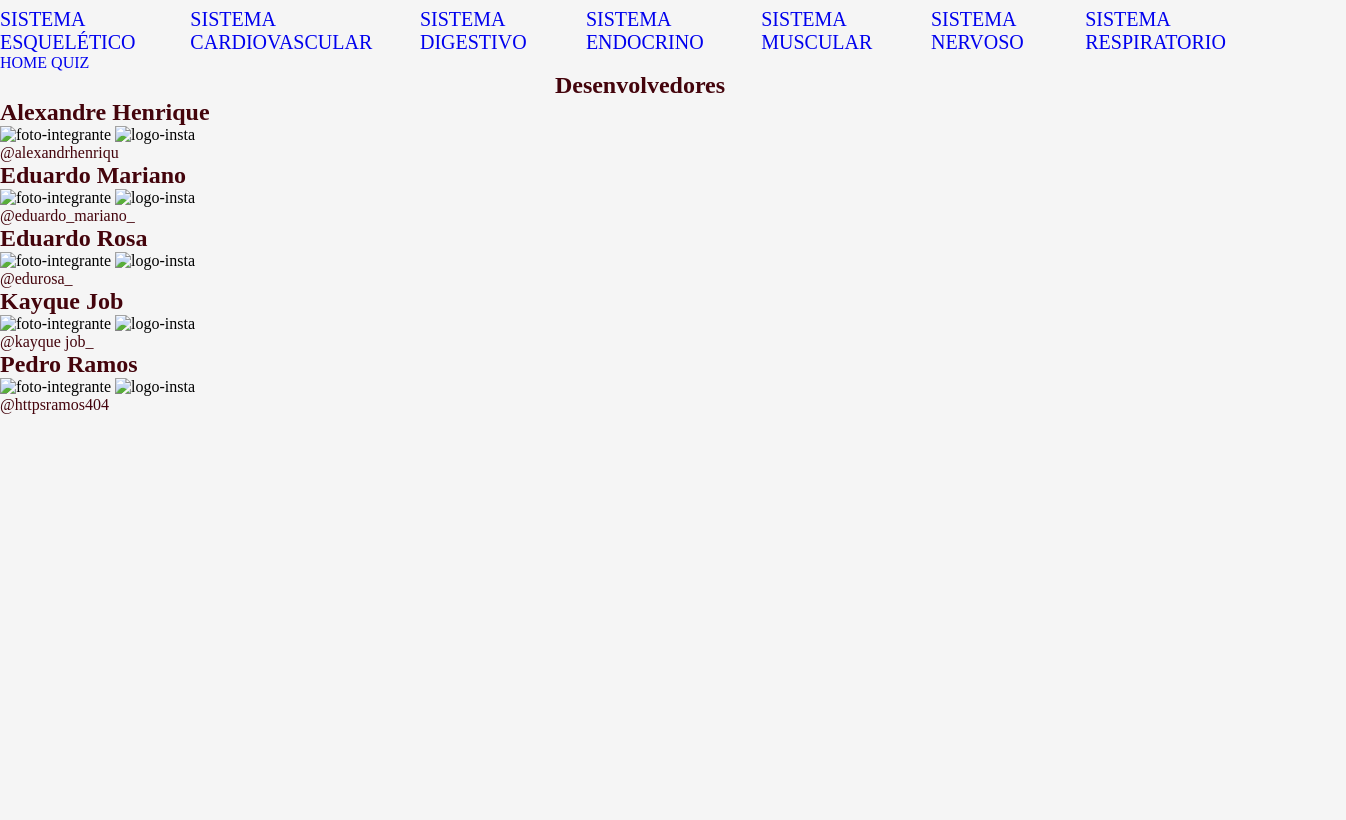
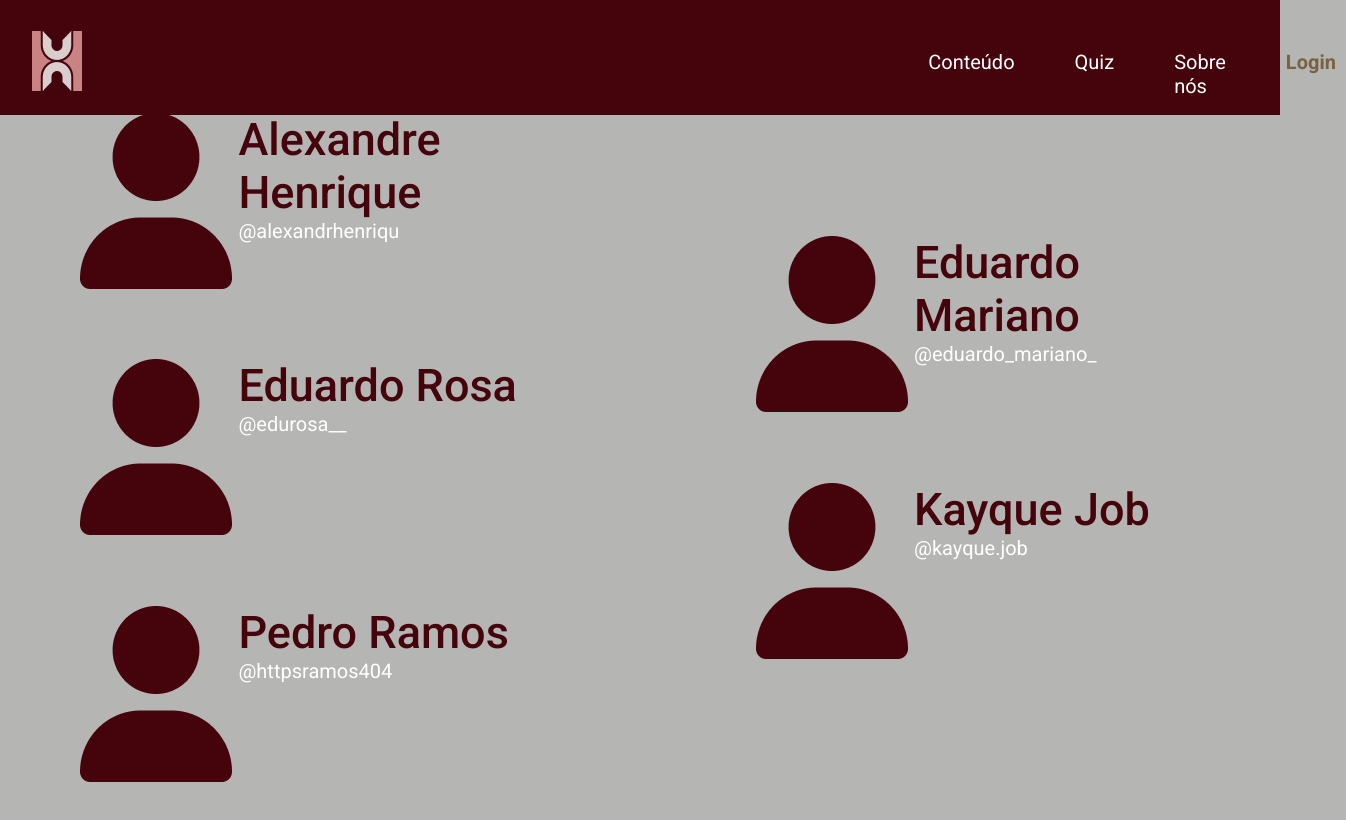
Before and after one commit to EduardoMVasconcelos/EDUTEC, a plain HTML site: page EDUTEC/PG-SOBRE/index.html in a window 1280 px wide. Shown: the whole page, 1346 px wide, since content can reach past the window. Drawn offline with Linux system fonts and the light colour scheme.

Commit message:
primeiro commit da pagina sobre nos

```diff
--- a/EDUTEC/PG-SOBRE/index.html
+++ b/EDUTEC/PG-SOBRE/index.html
@@ -3,64 +3,104 @@
 <head>
     <meta charset="UTF-8">
     <meta name="viewport" content="width=device-width, initial-scale=1.0">
+    <link rel="preconnect" href="https://fonts.googleapis.com">
+    <link rel="preconnect" href="https://fonts.gstatic.com" crossorigin>
+    <link
+        href="https://fonts.googleapis.com/css2?family=Roboto:ital,wght@0,100;0,300;0,400;0,500;0,700;0,900;1,100;1,300;1,400;1,500;1,700;1,900&display=swap"
+        rel="stylesheet">
     <link rel="stylesheet" href="style.css">
+    <link rel="stylesheet" href="../CSS/header.css">
     <title>BIOTEC</title>
 </head>
 <body>
     <header>
-        <div>
+        <a href="../PG-INICIAL/index.html"><img src="../images/Logo do site.png" alt="Logo do site" id="site-logo"></a>
+        <div class="navs">
+
+            <div class="conteudo-dropdown">
+
+                <p id="content-p">Conteúdo</p>
+                <div class="content">
                     <nav>
-                <ul class="sistemas">
-                    <li><a href="../PG-ESQUELETO/index.html">Sistema Esquelético</a></li>
-                    <li><a href="../PG-CARDIOVASCULAR/index.html">Sistema Cardiovascular</a></li>
-                    <li><a href="../PG-DIGESTIVO/index.html">Sistema Digestivo</a></li>
-                    <li><a href="../PG-ENDOCRINO/index.html">Sistema Endocrino</a></li>
-                    <li><a href="../PG-MUSCULO/index.html">Sistema Muscular</a></li>
-                    <li><a href="../PG-NERVOSO/index.html">Sistema Nervoso</a></li>
-                    <li><a href="../PG-RESPIRATORIO/index.html">Sistema Respiratorio</a></li>
+                        <ul>
+                            <li><a href="../HTML/ESQUELETO.html">Sistema Esquelético</a></li>
+                            <li><a href="../HTML/MUSCULO.html">Sistema Muscular</a></li>
+                            <li><a href="../HTML/NERVOSO.html">Sistema Nervoso</a></li>
+                            <li><a href="../HTML/CARDIOVASCULAR.html">Sistema Cardiovascular</a></li>
+                            <li><a href="../HTML/RESPIRATORIO.html">Sistema Respiratório</a></li>
+                            <li><a href="../HTML/DIGESTIVO.html">Sistema Digestivo</a></li>
+                            <li><a href="../HTML/ENDOCRINO.html">Sistema Endócrino</a></li>
                         </ul>
-            <a href="../PG-INICIAL/index.html">HOME</a>
-            <a href="../PG-QUIZ/./inicio-Q/index.html">QUIZ</a>
                     </nav>
+                </div>
+
+            </div>
+
+            <div class="quiz-nav">
+                <nav>
+                    <a href="#">Quiz</a>
+                </nav>
+            </div>
+
+            <div class="sobre-nos-nav">
+                <nav>
+                    <a href="#">Sobre nós</a>
+                </nav>
+            </div>
+            <nav>
+                <a href="#" id="login-a">Login</a>
+            </nav>
+
         </div>
     </header>
 
-    <section>
-        <h1>Desenvolvedores</h1>
-
-        <div>
+    <section class="pg">
+        <div class="left">
+            <div class="icon">
+                <img src="../images/Perfil - Icon.png" alt="icone de pessoa">
+                <div class="text">
                     <h2>Alexandre Henrique</h2>
-            <img src="" alt="foto-integrante">
-            <img src="" alt="logo-insta">
-            <p>@alexandrhenriqu</p>
+                    <a href="">@alexandrhenriqu</a>
                 </div>
 
-        <div>
-            <h2>Eduardo Mariano</h2>
-            <img src="" alt="foto-integrante">
-            <img src="" alt="logo-insta">
-            <p>@eduardo_mariano_</p>
             </div>
 
-        <div>
+            <div class="icon">
+                <img src="../images/Perfil - Icon.png" alt="icone de pessoa">
+                <div class="text">
                     <h2>Eduardo Rosa</h2>
-            <img src="" alt="foto-integrante">
-            <img src="" alt="logo-insta">
-            <p>@edurosa_</p>
+                    <a href="">@edurosa__</a>
+                </div>
             </div>
 
-        <div>
-            <h2>Kayque Job</h2>
-            <img src="" alt="foto-integrante">
-            <img src="" alt="logo-insta">
-            <p>@kayque job_</p>
+            <div class="icon">
+                <img src="../images/Perfil - Icon.png" alt="icone de pessoa">
+                <div class="text">
+                    <h2>Pedro Ramos</h2>
+                    <a href="">@httpsramos404</a>
                 </div>
 
-        <div>
-            <h2>Pedro Ramos</h2>
-            <img src="" alt="foto-integrante">
-            <img src="" alt="logo-insta">
-            <p>@httpsramos404</p>
+            </div>
+        </div>
+
+        <div class="right">
+            <div class="icon">
+                <img src="../images/Perfil - Icon.png" alt="icone de pessoa">
+                <div class="text">
+                    <h2>Eduardo Mariano</h2>
+                    <a href="">@eduardo_mariano_</a>
+                </div>
+
+            </div>
+
+            <div class="icon">
+                <img src="../images/Perfil - Icon.png" alt="icone de pessoa">
+                <div class="text">
+                    <h2>Kayque Job</h2>
+                    <a href="">@kayque.job</a>
+                </div>
+
+            </div>
         </div>
     </section>
 </body>
--- a/EDUTEC/PG-SOBRE/style.css
+++ b/EDUTEC/PG-SOBRE/style.css
@@ -2,45 +2,45 @@
     margin: 0;
     padding: 0;
     box-sizing: border-box;
-    background-color: var(--cinza-claro);
-}
-
-h1 {
-    text-align: center;
-    justify-content: center;
-}
-
-h1, h2 {
-    color: var(--vermelho);
-}
-
-ul {
-    color: var(--branco);
 }
 
 :root {
-    --cinza: #131311;
-    --branco: #E4DEDF;
-    --rosa: #CA8383;
-    --vermelho: #44040C;
-    --amarelo: #776342;
-    --cinza-claro: #F5F5F5;
+    --text-color: #45040C;
+    --bg-color: #B5B5B4;
 }
 
-.sistemas {
-    margin-top: 0.5rem;
-    display: flex;
-    justify-content: center;
-    text-transform: uppercase;
-    font-size: 20px;
-    color: black;
-    list-style-type: none;
+body {
+    background-color: var(--bg-color);
+    color: var(--text-color);
+    height: 95vh;
 }
 
-a {
-    text-decoration: none;
+.pg {
+    padding-inline: 5rem 4rem;
+    padding-block: 6.75rem 8.31rem;
+    display: flex;
+    align-items: center;
+    justify-content: center;
+    gap: 10.38rem;
+    height: 95vh;
 }
 
-p {
-    color: var(--vermelho);
+.icon {
+    width: 34,875rem;
+    display: flex;
+    margin-bottom: 4.4rem;
+    gap: 0.4rem;
 }
+
+img {
+    width: 9.5rem;
+    height: 11rem;
+}
+
+h2 {
+    font-family: Roboto;
+    font-size: 2.8125rem;
+    font-style: normal;
+    font-weight: 500;
+    line-height: normal;
+}
```
Also changed, not shown: EDUTEC/HTML/CARDIOVASCULAR.html (+7 -2 lines), EDUTEC/HTML/DIGESTIVO.html (+7 -2 lines), EDUTEC/HTML/ENDOCRINO.html (+7 -2 lines), EDUTEC/HTML/ESQUELETO.html (+7 -2 lines), EDUTEC/HTML/MUSCULO.html (+7 -2 lines), EDUTEC/HTML/NERVOSO.html (+7 -2 lines), EDUTEC/HTML/RESPIRATORIO.html (+7 -2 lines), EDUTEC/PG-INICIAL/index.html (+2 -2 lines). Lines whose indentation alone changed are shown as unchanged.
